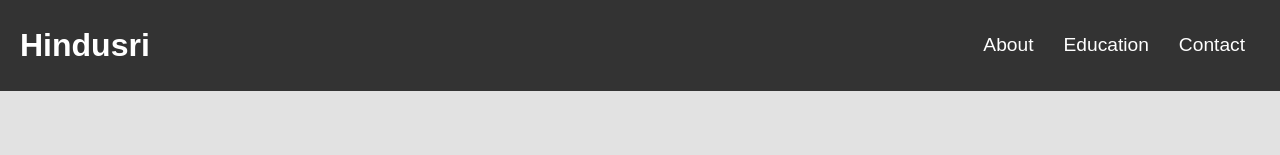
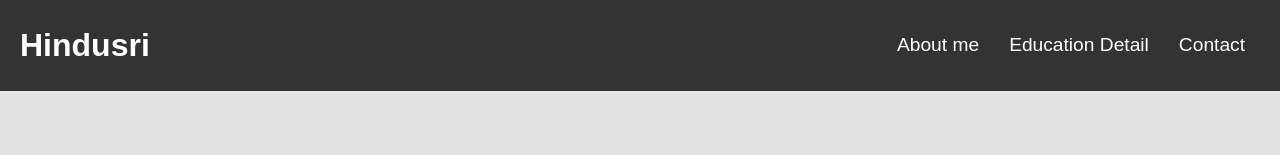
Before and after one commit to Sri03092002/portfolio, a plain HTML site: page index.html in a window 1280 px wide. Shown: the top 155 px of the page. Drawn offline with Linux system fonts and the light colour scheme.

Commit message:
refactor: Update index.html

```diff
--- a/index.html
+++ b/index.html
@@ -15,8 +15,8 @@
             <h1 class="logo">Hindusri</h1>
             <nav>
                 <ul>
-                    <li><a href="#about">About</a></li>
-                    <li><a href="#education">Education</a></li>
+                    <li><a href="#about">About me</a></li>
+                    <li><a href="#education">Education Detail</a></li>
                     <li><a href="#contact">Contact</a></li>
                 </ul>
             </nav>
```
